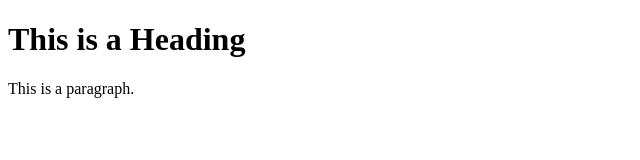
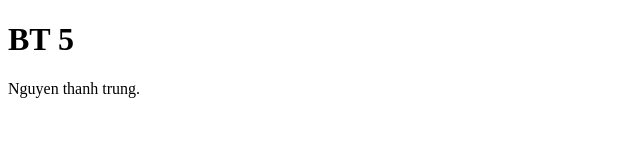
Before and after one commit to TThanhtrung20/treungg, a plain HTML site: page index.html in a window 1280 px wide. Shown: the whole page, without its empty margins (0-640 px from the left). Drawn offline with Linux system fonts and the light colour scheme.

Commit message:
Update index.html

```diff
--- a/index.html
+++ b/index.html
@@ -1,12 +1,12 @@
 <!DOCTYPE html>
 <html>
 <head>
-<title>Page Title</title>
+<title>DEMO DEPLOY</title>
 </head>
 <body>
 
-<h1>This is a Heading</h1>
-<p>This is a paragraph.</p>
+<h1>BT 5</h1>
+<p>Nguyen thanh trung.</p>
 
 </body>
 </html>
```
